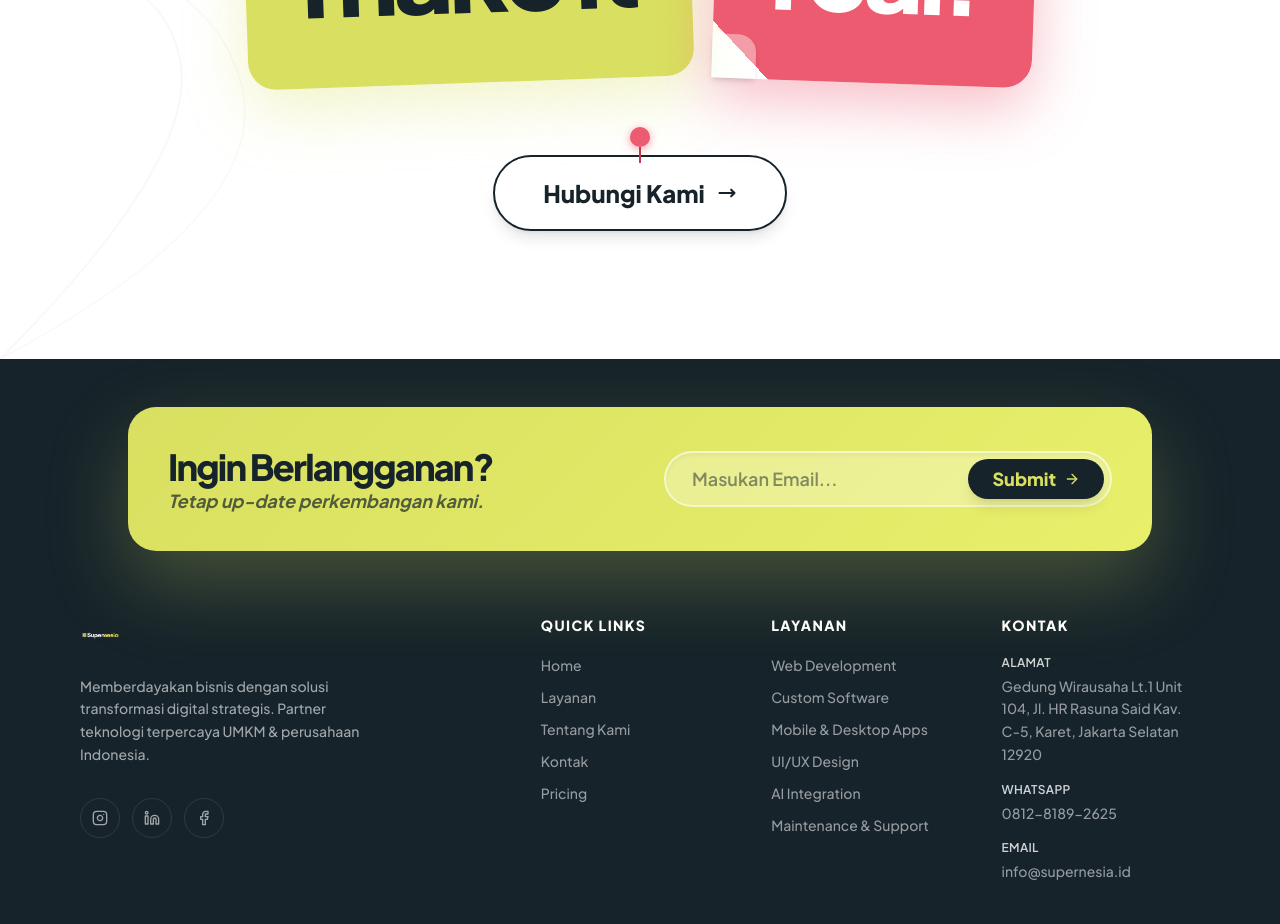
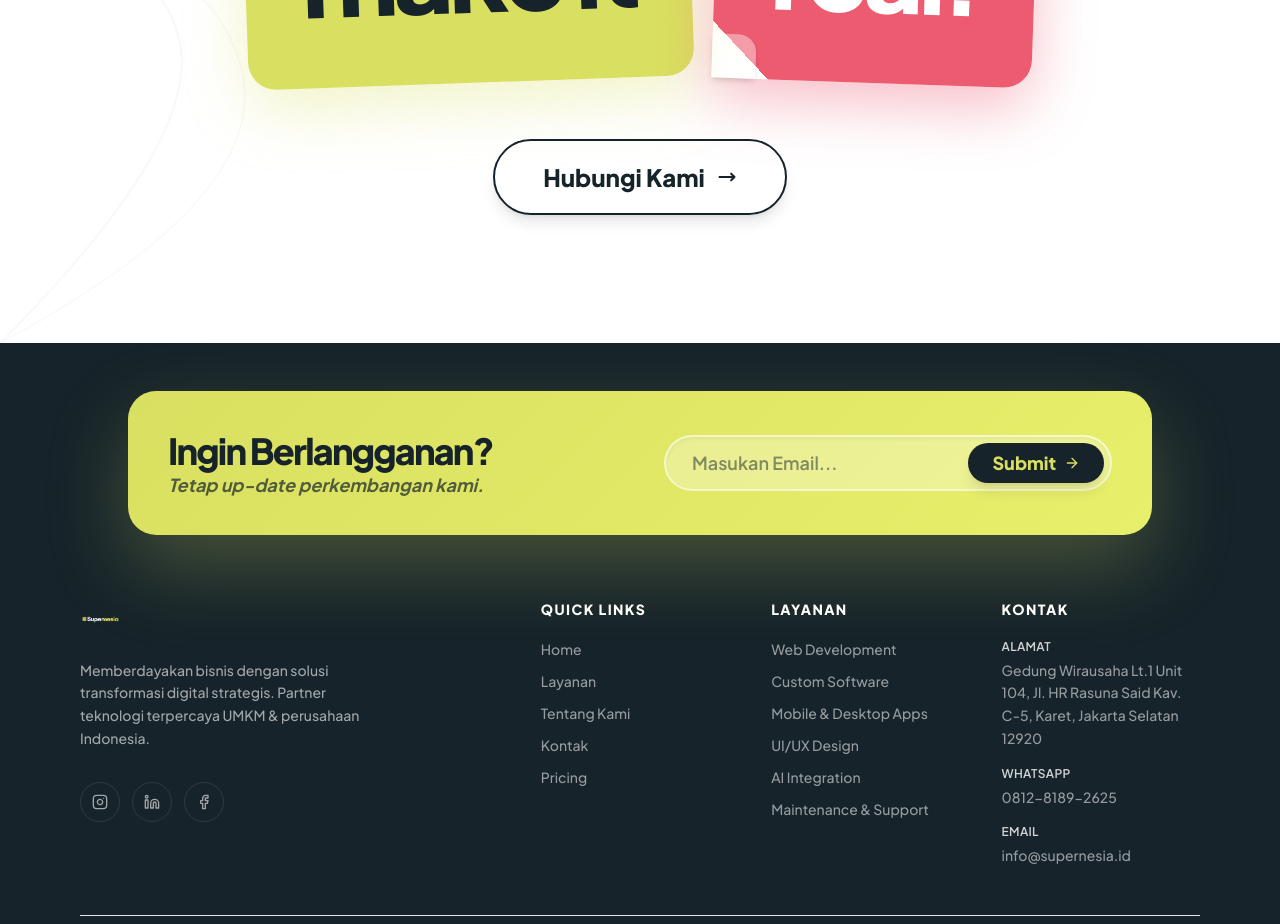
Before and after one commit to herdiyana256/supernesia, a Next.js app: page / in a window 1280 px wide. Shown: the part 7020-7944 px from the top of the page. Built offline with nearby package versions, Linux system fonts and the light colour scheme.

Commit message:
fix: remove pink pin above Hubungi Kami button

```diff
--- a/components/cta-section.tsx
+++ b/components/cta-section.tsx
@@ -65,18 +65,14 @@ export default function CTASection() {
           </div>
         </div>
 
-        {/* CTA Button with pin */}
+        {/* CTA Button */}
         <div className="relative inline-block group">
-          {/* Red decorative pin */}
-          <div className="absolute -top-3 left-1/2 -translate-x-1/2 flex flex-col items-center z-20">
-            <div className="w-5 h-5 bg-[#EC5B70] rounded-full shadow-[0_2px_8px_rgba(236,91,112,0.6)]" />
-            <div className="w-[2px] h-4 bg-[#c0394e]" />
-          </div>
 
           <Link
             href="/kontak"
-            className="relative mt-4 inline-flex items-center gap-3 text-[#16232A] font-black text-lg md:text-2xl px-8 md:px-12 py-4 md:py-5 rounded-full bg-transparent border-2 border-[#16232A] hover:bg-[#16232A] hover:text-white transition-all duration-400 shadow-lg hover:shadow-2xl hover:scale-105 group"
+            className="relative inline-flex items-center gap-3 text-[#16232A] font-black text-lg md:text-2xl px-8 md:px-12 py-4 md:py-5 rounded-full bg-transparent border-2 border-[#16232A] hover:bg-[#16232A] hover:text-white transition-all duration-400 shadow-lg hover:shadow-2xl hover:scale-105 group"
           >
+
             Hubungi Kami
             <svg
               className="w-5 h-5 group-hover:translate-x-1 transition-transform"
```
